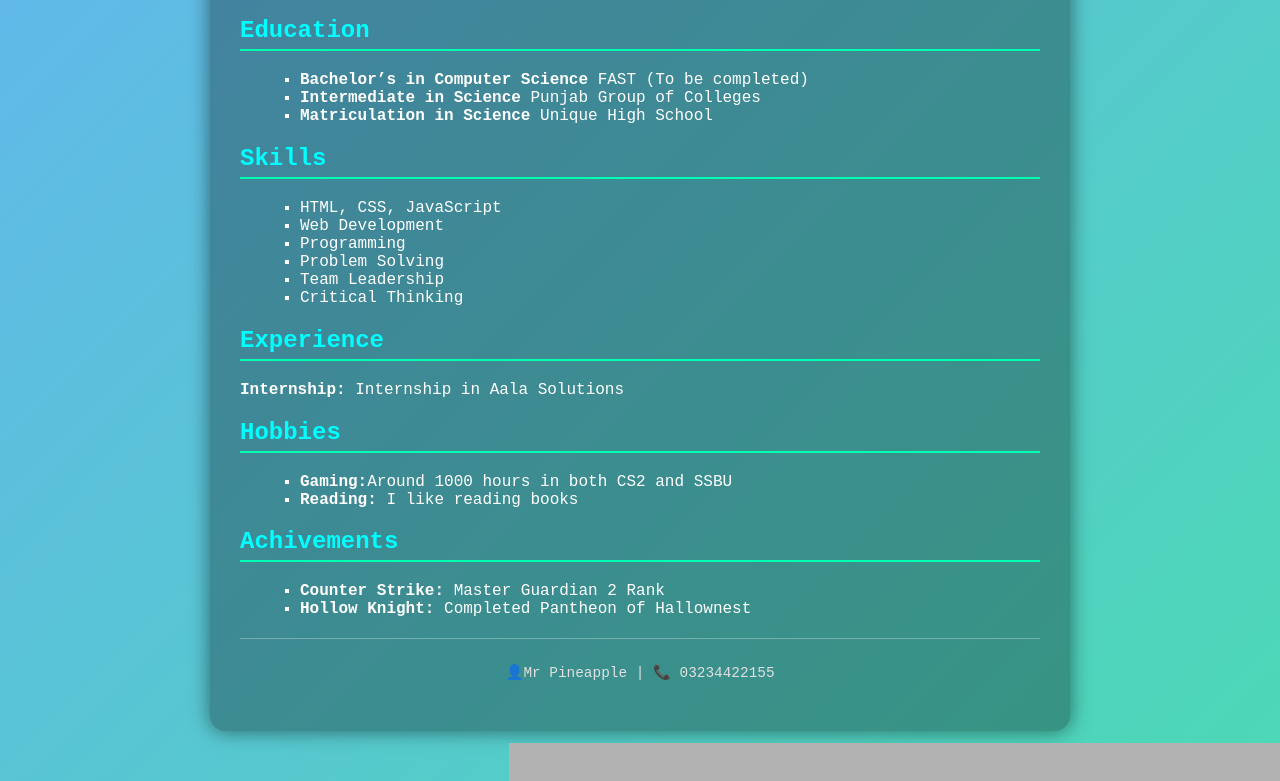
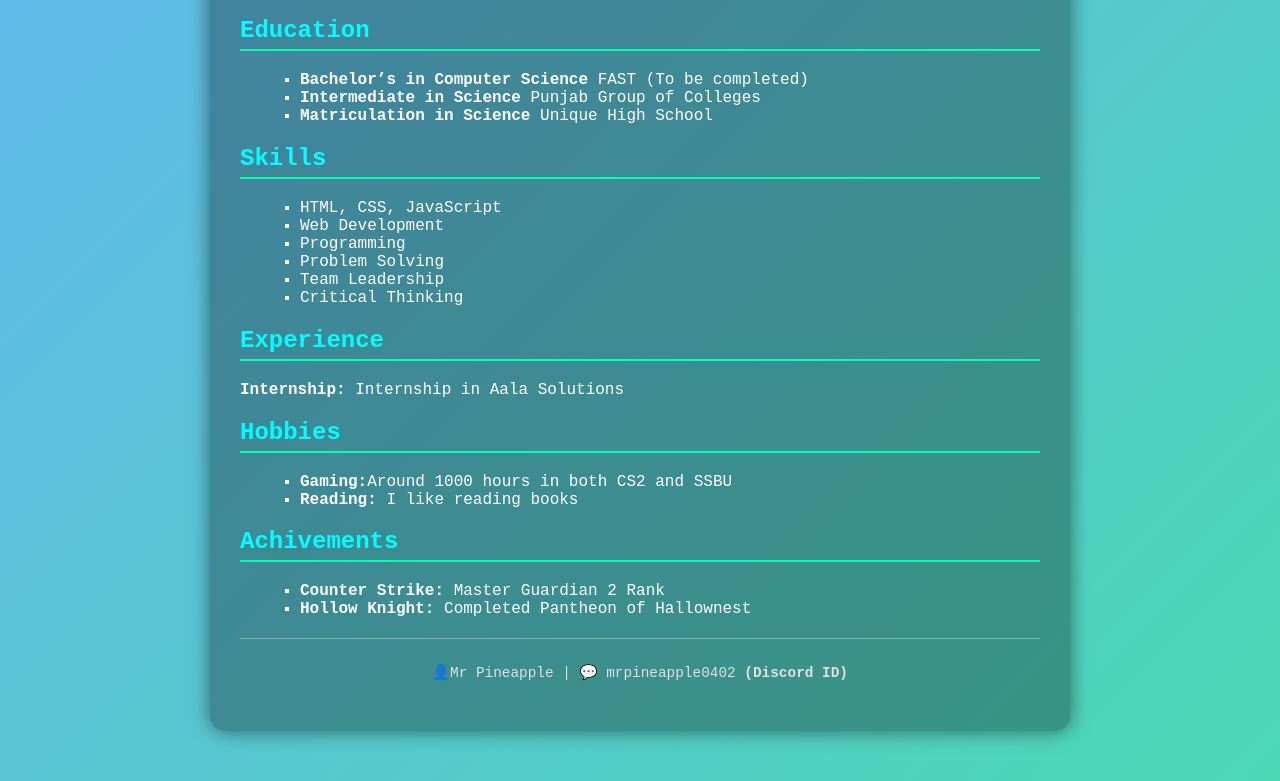
Before and after one commit to pineapple123132-collab/Pineapple_CV, a plain HTML site: page index.html in a window 1280 px wide. Shown: the part 528-1309 px from the top of the page. Drawn offline with Linux system fonts and the light colour scheme.

Commit message:
Update index.html

```diff
--- a/index.html
+++ b/index.html
@@ -61,7 +61,7 @@
       </ul>
     </section>
     <footer>
-      <p>👤Mr Pineapple | 📞 03234422155</p>
+      <p>👤Mr Pineapple | 💬 mrpineapple0402 <strong>(Discord ID)</strong> </p>
     </footer>
   </div>
 </body>
```
